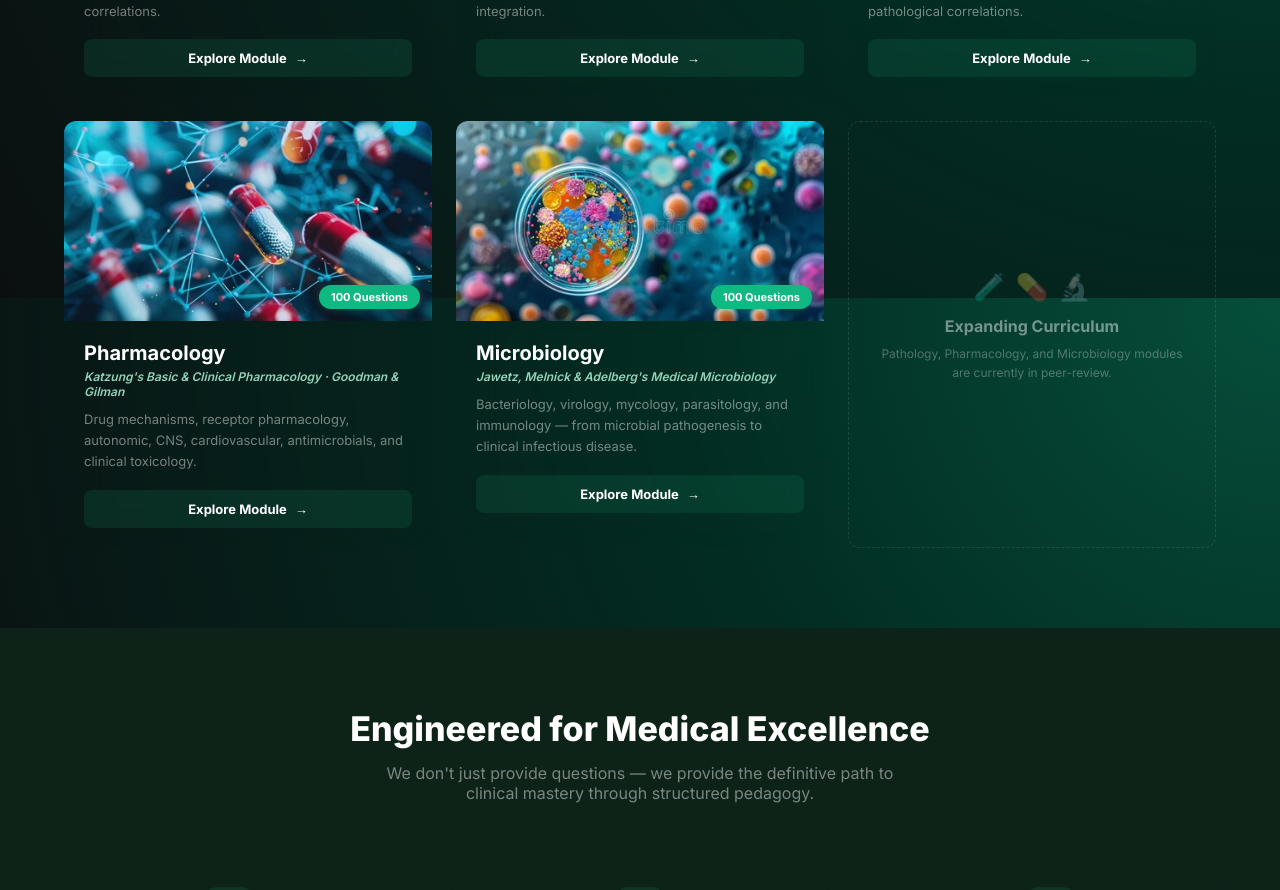
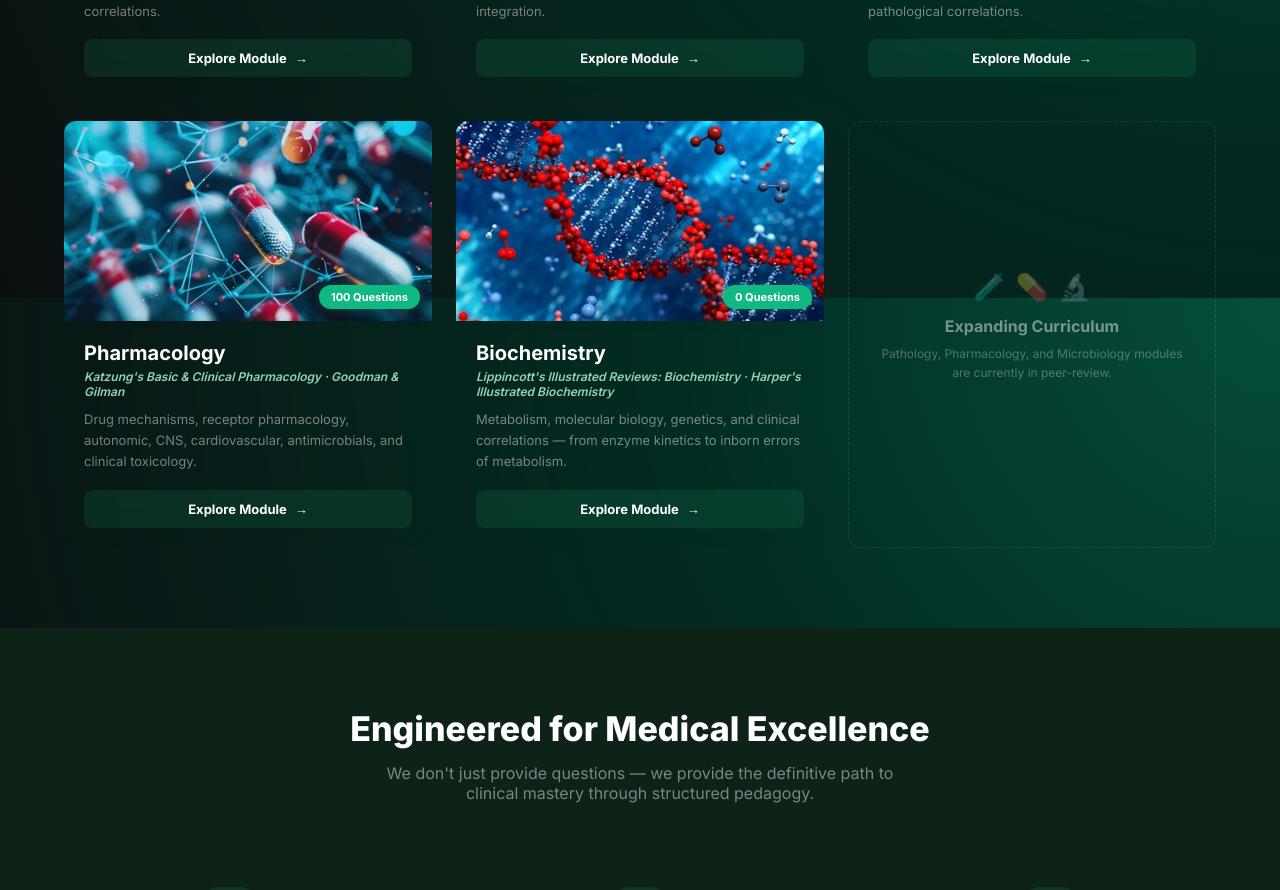
Before and after one commit to manast23/medprep, a Next.js app: page / in a window 1280 px wide. Shown: the part 1302-2192 px from the top of the page. Built offline with nearby package versions, Linux system fonts and the light colour scheme.

Commit message:
Add Biochemistry subject card

```diff
--- a/pages/index.js
+++ b/pages/index.js
@@ -45,11 +45,11 @@ const SUBJECTS = [
     image: '/pharmacology.jpg',
   },
   {
-    key: 'Microbiology',
-    title: 'Microbiology',
-    references: "Jawetz, Melnick & Adelberg's Medical Microbiology",
-    description: 'Bacteriology, virology, mycology, parasitology, and immunology — from microbial pathogenesis to clinical infectious disease.',
-    image: '/microbiology.jpg',
+    key: 'Biochemistry',
+    title: 'Biochemistry',
+    references: "Lippincott's Illustrated Reviews: Biochemistry · Harper's Illustrated Biochemistry",
+    description: 'Metabolism, molecular biology, genetics, and clinical correlations — from enzyme kinetics to inborn errors of metabolism.',
+    image: '/biochemistry.jpg',
   },
 ]
 
```
